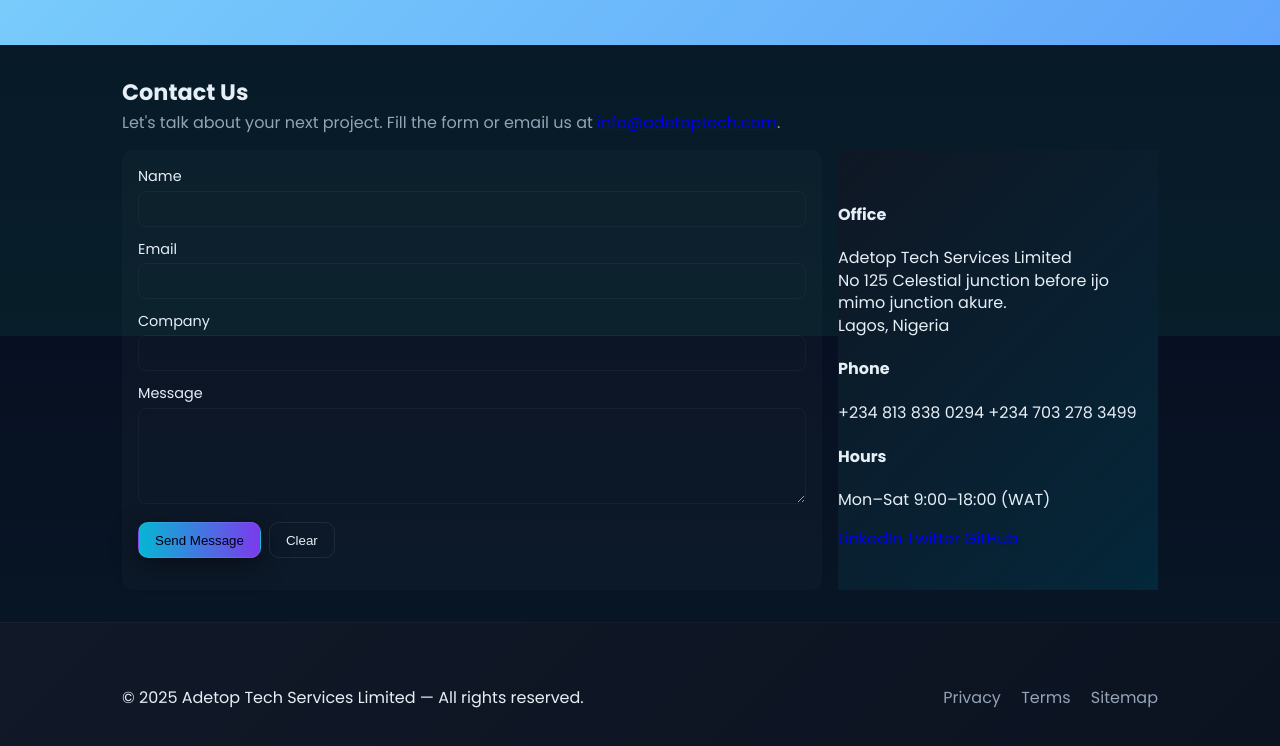
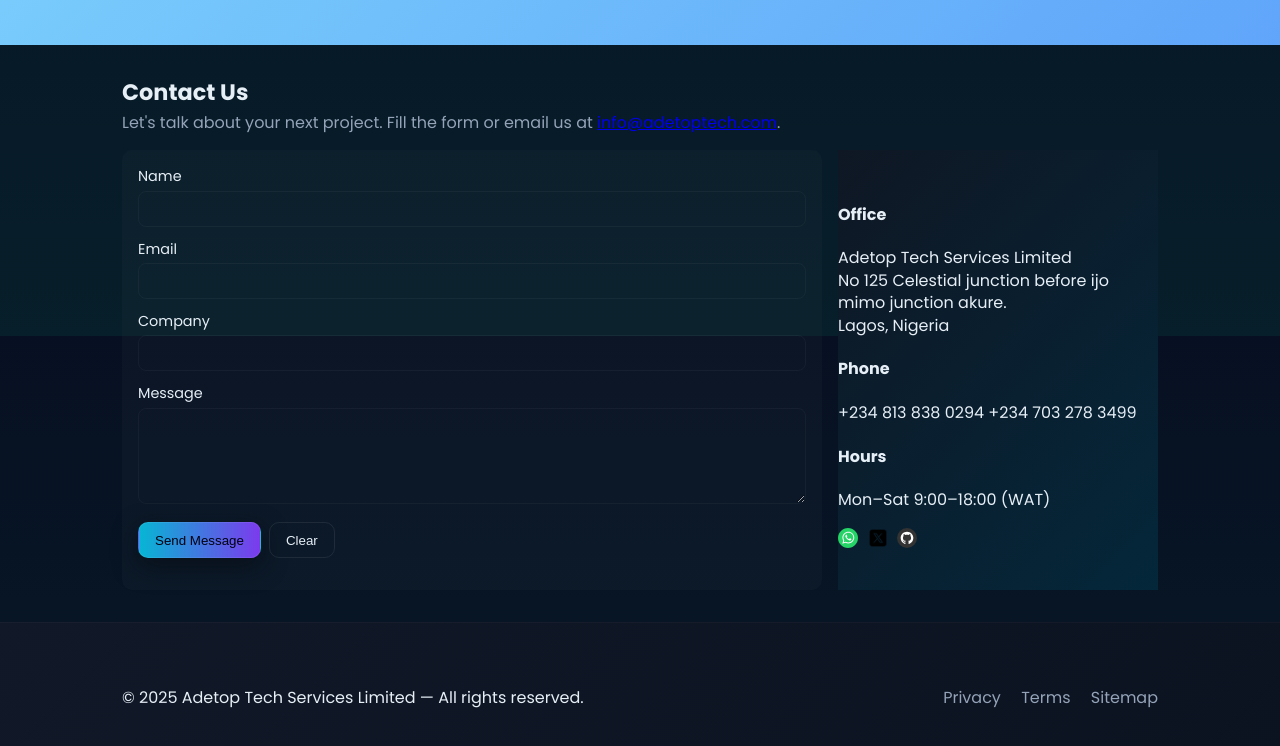
Before and after one commit to Rakuten4/personal-website, a website: page index.html in a window 1280 px wide. Shown: the part 2064-2810 px from the top of the page. Drawn offline with Linux system fonts and the light colour scheme.

Commit message:
added social icons

```diff
--- a/index.html
+++ b/index.html
@@ -242,9 +242,15 @@
             <h4>Hours</h4>
             <p>Mon–Sat 9:00–18:00 (WAT)</p>
             <div class="social">
-              <a href="#">LinkedIn</a>
-              <a href="#">Twitter</a>
-              <a href="#">GitHub</a>
+              <a href="https://wa.me/2348138380294" aria-label="WhatsApp" target="_blank" rel="noopener noreferrer">
+                <img src="images/WhatsApp.svg" alt="WhatsApp" class="social-icon" onerror="this.style.display='none'" />
+              </a>
+              <a href="https://twitter.com/emma5_sol" aria-label="Twitter" target="_blank" rel="noopener noreferrer">
+                <img src="images/twitter.png" alt="Twitter" class="social-icon" onerror="this.style.display='none'" />
+              </a>
+              <a href="https://github.com/Rakuten4" aria-label="GitHub" target="_blank" rel="noopener noreferrer">
+                <img src="images/Github.svg" alt="GitHub" class="social-icon" onerror="this.style.display='none'" />
+              </a>
             </div>
           </aside>
         </div>
--- a/styles.css
+++ b/styles.css
@@ -389,6 +389,11 @@
     text-decoration: none
 }
 
+/* Social icons in contact/footers */
+.social{display:flex;gap:0.6rem;align-items:center;margin-top:0.6rem}
+.social a{display:inline-block}
+.social-icon{width:20px;height:20px;display:block}
+
 /* Colorful utility classes */
 .colorful-1 {
     background: linear-gradient(135deg, #0f1724 0%, #04273a 100%);
```
Also changed, not shown: images/Github.png (added), images/Github.svg (added), images/WhatsApp.svg (added), images/twitter.png (added).
